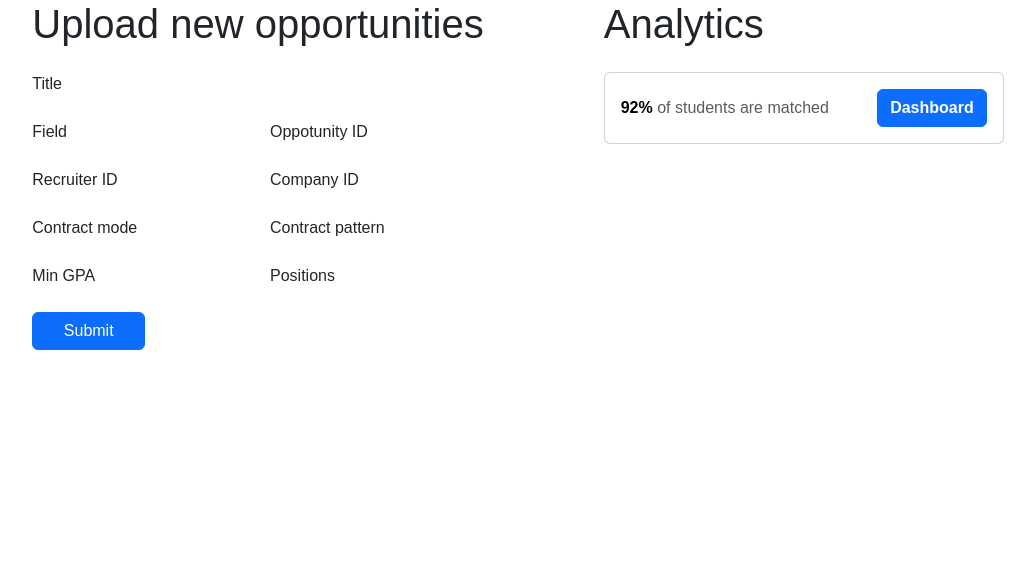
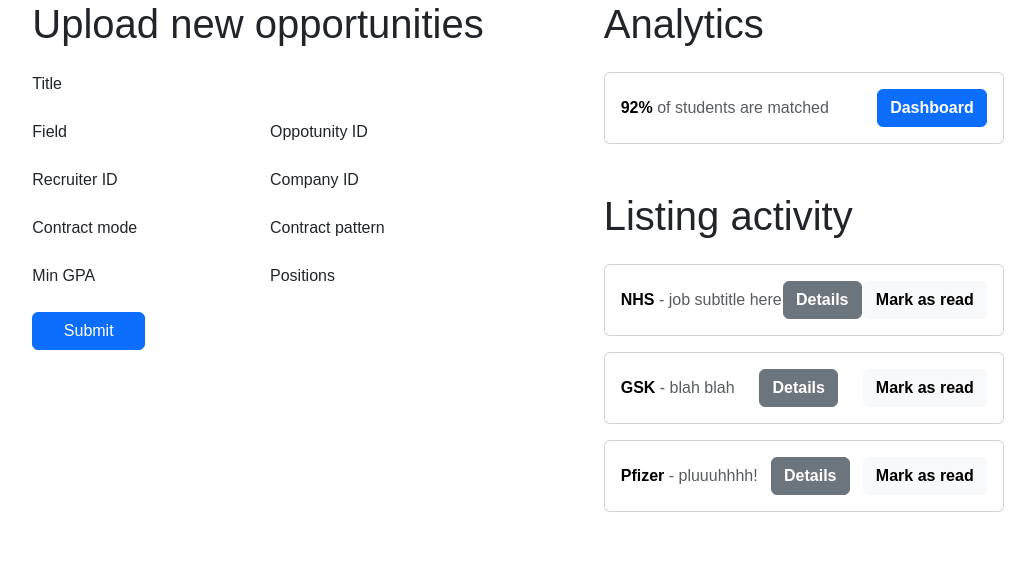
Before and after one commit to cs3028-alpha-team/SkillPilot-CS3528-v2, a Django app: page /admin in a window 1280 px wide. Shown: the part 258-834 px from the top of the page, without its empty margins (122-1157 px from the left). Before the commit the page ends 608 px from the top, so only its background shows below. Run offline with Django 5.2, Linux system fonts and the light colour scheme.

Commit message:
add listing activity section to admin dashboard

```diff
--- a/dev/skillpilot/core/templates/admin.html
+++ b/dev/skillpilot/core/templates/admin.html
@@ -120,6 +120,60 @@
                         </div>
                     </div>
 
+                    <!--
+
+                    -->
+                    <h3 class="display-6 mt-5 mb-4">Listing activity</h3>
+
+                    <div class="card mb-3" style="width:25rem;">
+                        <div class="card-body d-flex justify-content-between align-items-center">
+                            <p class="mb-0 text-muted"><span class="fw-bold" style="color:black;">NHS</span> - job subtitle here </p>
+
+                            <!--
+
+                            -->
+                            <a href="#" class="btn btn-secondary fw-bold">
+                                Details
+                            </a>
+
+                            <!--
+
+                            -->
+                            <a href="#" class="btn btn-light fw-bold">
+                                Mark as read
+                            </a>
+
+                        </div>
+                    </div>
+                    <div class="card mb-3" style="width:25rem;">
+                        <div class="card-body d-flex justify-content-between align-items-center">
+                            <p class="mb-0 text-muted"><span class="fw-bold" style="color:black;">GSK</span> - blah blah </p>
+
+                            <a href="#" class="btn btn-secondary fw-bold">
+                                Details
+                            </a>
+
+                            <a href="#" class="btn btn-light fw-bold">
+                                Mark as read
+                            </a>
+
+                        </div>
+                    </div>
+                    <div class="card mb-3" style="width:25rem;">
+                        <div class="card-body d-flex justify-content-between align-items-center">
+                            <p class="mb-0 text-muted"><span class="fw-bold" style="color:black;">Pfizer</span> - pluuuhhhh! </p>
+
+                            <a href="#" class="btn btn-secondary fw-bold">
+                                Details
+                            </a>
+
+                            <a href="#" class="btn btn-light fw-bold">
+                                Mark as read
+                            </a>
+
+                        </div>
+                    </div>
+
                 </div>
 
             </div>
```
